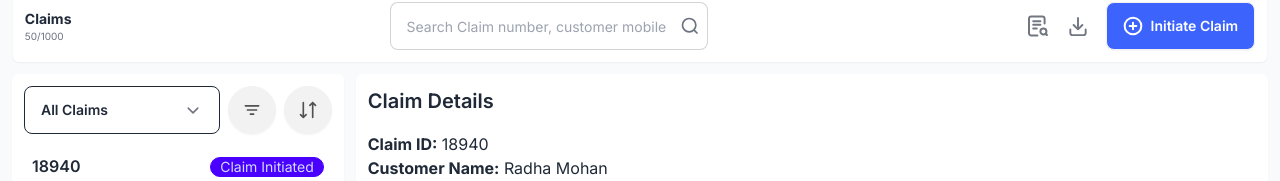
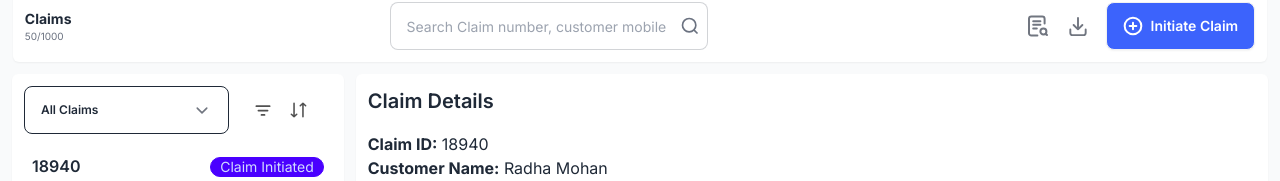
Before and after one commit to Garantie-Tech/service-center-2.0, a Next.js app: page /dashboard in a window 1280 px wide. Shown: the part 105-286 px from the top of the page. Built offline with nearby package versions, Linux system fonts and the light colour scheme.

Commit message:
dashboard filter styling

```diff
--- a/src/app/dashboard/page.tsx
+++ b/src/app/dashboard/page.tsx
@@ -67,14 +67,16 @@ const Dashboard: React.FC = () => {
   };
 
   const handleFilterChange = (filter: string): void => {
+    // Update filter status
     setFilterStatus(filter);
+    console.log("Selected filter:", filter);
     if (filter === "All Claims") {
-      setFilteredClaims(claims);
+      setFilteredClaims(claims); // Show all claims if 'All Claims' is selected
     } else {
       const filteredResults = claims.filter(
         (claim) => claim.status.toLowerCase() === filter.toLowerCase()
       );
-      setFilteredClaims(filteredResults);
+      setFilteredClaims(filteredResults); // Update filtered claims
     }
   };
 
@@ -106,7 +108,7 @@ const Dashboard: React.FC = () => {
         <aside className="bg-white p-3 rounded-md shadow-sm overflow-auto max-h-[calc(100vh-128px)]">
           <ClaimFilter
             filterStatus={filterStatus}
-            handleFilterChange={(value) => setFilterStatus(value)}
+            handleFilterChange={handleFilterChange}
             applyFilters={applyFilters} // Pass the function here
           />
           <ClaimList
--- a/src/app/globals.css
+++ b/src/app/globals.css
@@ -26,3 +26,15 @@ body {
 ::-webkit-scrollbar-track {
   background-color: #D5D5D5;
 }
+
+.custom-button {
+  @apply border rounded-[8px] px-[18px] py-[10px] font-semibold;
+}
+
+.btn-default {
+  @apply hover:bg-lightGray
+}
+
+.btn-primary {
+  @apply hover:bg-lightPrimaryBlue
+}
--- a/src/components/ClaimFilter.tsx
+++ b/src/components/ClaimFilter.tsx
@@ -60,7 +60,7 @@ const ClaimFilter: React.FC<ClaimFilterProps> = ({
 
   const handleDropdownChange = (value: string) => {
     setSelectedDropdown(value);
-    handleFilterChange(value); // Update parent component with selected dropdown value
+    handleFilterChange(value); // Call the parent function (in this case, Dashboard's handler)
     setIsDropdownOpen(false); // Close the dropdown
   };
 
@@ -71,10 +71,14 @@ const ClaimFilter: React.FC<ClaimFilterProps> = ({
         <details
           className={`dropdown w-full ${isDropdownOpen ? "open" : ""}`}
           open={isDropdownOpen}
-          onToggle={(e) => setIsDropdownOpen((e.target as HTMLDetailsElement).open)}
+          onToggle={(e) =>
+            setIsDropdownOpen((e.target as HTMLDetailsElement).open)
+          }
         >
           <summary className="btn btn-outline w-full flex items-center justify-between">
-            <span className="flex items-center">{selectedDropdown}</span>
+            <span className="flex items-center text-xs">
+              {selectedDropdown}
+            </span>
             <Image
               src="/images/select-dropdown.svg"
               alt="Arrow"
@@ -83,7 +87,7 @@ const ClaimFilter: React.FC<ClaimFilterProps> = ({
               className="ml-2"
             />
           </summary>
-          <ul className="dropdown-content menu bg-base-100 w-full rounded-box mt-2 shadow-lg">
+          <ul className="dropdown-content menu bg-base-100 w-full rounded-box mt-2 shadow-lg text-xs">
             {[
               "All Claims",
               "Estimate Pending",
@@ -100,7 +104,9 @@ const ClaimFilter: React.FC<ClaimFilterProps> = ({
                   onClick={() => handleDropdownChange(option)}
                 >
                   <Image
-                    src={`/images/${option.toLowerCase().replace(/\s+/g, "-")}-icon.svg`}
+                    src={`/images/${option
+                      .toLowerCase()
+                      .replace(/\s+/g, "-")}-icon.svg`}
                     alt={option}
                     width={20}
                     height={20}
@@ -114,47 +120,42 @@ const ClaimFilter: React.FC<ClaimFilterProps> = ({
         </details>
 
         {/* Filter Button */}
-        <button
-          className="btn btn-circle text-gray-500 hover:text-gray-700 ml-2"
-          title="Filter"
-          onClick={toggleFilter}
-        >
+        <div className="flex justify-between items-center px-4">
+          <button className="px-2" title="Filter" onClick={toggleFilter}>
             <Image
               src="/images/filter-icon.svg"
               alt="Filter"
-            width={20}
-            height={20}
+              width={40}
+              height={40}
             />
           </button>
 
           {/* Sort Button */}
-        <button
-          className="btn btn-circle text-gray-500 hover:text-gray-700 ml-2"
-          title="Sort"
-        >
+          <button className="px-2" title="Sorting">
             <Image
               src="/images/sorting-icon.svg"
               alt="Sort"
-            width={20}
-            height={20}
+              width={35}
+              height={35}
             />
           </button>
+        </div>
       </div>
 
       {/* Dropdown Modal */}
       {isFilterOpen && (
         <div
           ref={filterRef}
-          className="absolute top-0 right-0 transform translate-x-full bg-white p-4 rounded-lg shadow-lg z-50 w-96"
+          className="absolute top-0 right-0 transform translate-x-full bg-white p-4 rounded-lg shadow-lg z-50 w-96 text-sm"
           style={{
             top: "70px",
-            left: "-40px", // Retaining your previous styles for positioning
+            left: "-80px", // Retaining your previous styles for positioning
           }}
         >
-          <h3 className="text-lg font-bold mb-3">Date Range</h3>
+          <h3 className="text-sm font-bold mb-3">Date Range</h3>
           <div className="grid grid-cols-2 gap-4 mb-4">
             <div>
-              <label className="block text-sm font-medium mb-1">From</label>
+              <label className="block text-xs font-medium mb-1">From</label>
               <input
                 type="date"
                 value={fromDate}
@@ -163,7 +164,7 @@ const ClaimFilter: React.FC<ClaimFilterProps> = ({
               />
             </div>
             <div>
-              <label className="block text-sm font-medium mb-1">To</label>
+              <label className="block text-xs font-medium mb-1">To</label>
               <input
                 type="date"
                 value={toDate}
@@ -176,7 +177,7 @@ const ClaimFilter: React.FC<ClaimFilterProps> = ({
           {/* Date Range Buttons */}
           <div className="flex gap-2 justify-between mb-4">
             <button
-              className="btn btn-outline w-1/3 text-xs py-1"
+              className="custom-button btn-default w-[32%] text-xs py-1"
               onClick={() => {
                 setFromDate(new Date().toISOString().split("T")[0]);
                 setToDate(new Date().toISOString().split("T")[0]);
@@ -185,7 +186,7 @@ const ClaimFilter: React.FC<ClaimFilterProps> = ({
               Today
             </button>
             <button
-              className="btn btn-outline w-1/3 text-xs py-1"
+              className="custom-button btn-default w-[32%] text-xs py-1"
               onClick={() => {
                 const today = new Date();
                 const firstDayOfWeek = new Date(
@@ -198,7 +199,7 @@ const ClaimFilter: React.FC<ClaimFilterProps> = ({
               This Week
             </button>
             <button
-              className="btn btn-outline w-1/3 text-xs py-1"
+              className="custom-button btn-default w-[32%] text-xs py-1"
               onClick={() => {
                 const today = new Date();
                 const firstDayOfMonth = new Date(
@@ -215,13 +216,12 @@ const ClaimFilter: React.FC<ClaimFilterProps> = ({
           </div>
 
           {/* Claim Types */}
-          <div className="border-t pt-4">
-            <h3 className="text-lg font-bold mb-3">Claim Types</h3>
+          <div className="border-t pt-[30px] mt-[20px] mb-[40px]">
             <div className="text-xs flex flex-wrap gap-4">
               <label className="flex items-center">
                 <input
                   type="checkbox"
-                  className="checkbox checkbox-primary"
+                  className="checkbox rounded-[4px]"
                   checked={claimTypes.myClaims}
                   onChange={() =>
                     setClaimTypes((prev) => ({
@@ -235,7 +235,7 @@ const ClaimFilter: React.FC<ClaimFilterProps> = ({
               <label className="flex items-center">
                 <input
                   type="checkbox"
-                  className="checkbox checkbox-primary"
+                  className="checkbox rounded-[4px]"
                   checked={claimTypes.otherClaims}
                   onChange={() =>
                     setClaimTypes((prev) => ({
@@ -249,7 +249,7 @@ const ClaimFilter: React.FC<ClaimFilterProps> = ({
               <label className="flex items-center">
                 <input
                   type="checkbox"
-                  className="checkbox checkbox-primary"
+                  className="checkbox rounded-[4px]"
                   checked={claimTypes.pendingClaims}
                   onChange={() =>
                     setClaimTypes((prev) => ({
@@ -266,13 +266,13 @@ const ClaimFilter: React.FC<ClaimFilterProps> = ({
           {/* Action Buttons */}
           <div className="flex justify-center gap-2 mt-4">
             <button
-              className="btn w-1/2 btn-outline text-base px-4 py-1"
+              className="custom-button btn-default w-1/2 text-base"
               onClick={() => setIsFilterOpen(false)}
             >
               Cancel
             </button>
             <button
-              className="btn w-1/2 bg-primaryBlue text-white text-base px-4 py-1"
+              className="custom-button btn-primary w-1/2 bg-primaryBlue text-white text-base"
               onClick={handleApply}
             >
               Apply
--- a/src/components/Header.tsx
+++ b/src/components/Header.tsx
@@ -34,7 +34,7 @@ const Header: React.FC<HeaderProps> = ({ onRefresh, onLogout }) => {
       </h1>
 
       {/* Profile Section */}
-      <div className="dropdown dropdown-bottom dropdown-end text-grey">
+      <div className="dropdown dropdown-bottom dropdown-end text-gray">
         <div tabIndex={0} role="button" className="flex items-center gap-2">
           <Image
             src="/images/user-icon.svg"
--- a/tailwind.config.ts
+++ b/tailwind.config.ts
@@ -9,34 +9,48 @@ export default {
   theme: {
     extend: {
       fontFamily: {
-        inter: ['Inter', 'sans-serif'],
+        inter: ["Inter", "sans-serif"],
       },
       colors: {
         primaryBlue: "#3C63FC",
-        grey:"#555E67"
+        lightPrimaryBlue: "#5A7CFF",
+        // gray: "#ECEDF0",
+        gray: {
+          50: "#F9FAFB",   // Lightest gray
+          100: "#F3F4F6",  // Soft gray
+          200: "#E5E7EB",  // Slightly darker
+          300: "#D1D5DB",  // Medium gray
+          400: "#9CA3AF",  // Default Tailwind gray-400
+          500: "#6B7280",  // Dark gray
+          600: "#4B5563",  // Deeper gray
+          700: "#374151",  // Darker
+          800: "#1F2937",  // Very dark
+          900: "#111827",  // Almost black
+        },
+        lightGray: "#E5E7EB",
       },
       fontSize: {
-        base: '16px',
-        sm: '14px',
-        lg: '18px',
-        xl: '20px',
-        xxs: '10px',
-        xs: '12px',
-        xxl:'40px'
+        base: "16px",
+        sm: "14px",
+        lg: "18px",
+        xl: "20px",
+        xxs: "10px",
+        xs: "12px",
+        xxl: "40px",
       },
       spacing: {
-        '18': '4.5rem',  // 72px
-        '22': '5.5rem',  // 88px
-        '30': '7.5rem',  // 120px
-        '80px': '80px',  // Exactly 80px
-        '40px': '40px',  // Exactly 40px
-        '20px':'20px'
+        "18": "4.5rem", // 72px
+        "22": "5.5rem", // 88px
+        "30": "7.5rem", // 120px
+        "80px": "80px",
+        "20px": "20px",
+        "30px": "30px",
+        "40px": "40px",
       },
     },
   },
-  plugins: [require('daisyui')],
+  plugins: [require("daisyui")],
   daisyui: {
-    themes: ['light'],
+    themes: ["light"],
   },
-
 } satisfies Config;
```
Also changed, not shown: public/images/calender.svg (added). Lines whose indentation alone changed are shown as unchanged.
